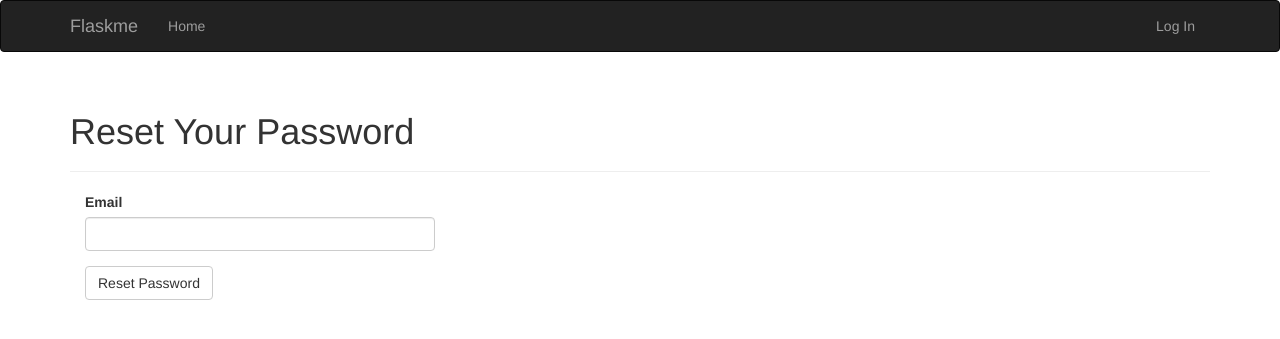
After one commit to dongchongle/flaskme, a Flask app: page /auth/reset in a window 1280 px wide. The commit adds this page. Shown: the top 339 px of the page. Run offline with Flask 2, Linux system fonts and the light colour scheme; some libraries are stand-ins or nearby versions.

Commit message:
Password resets

```diff
--- a/app/auth/forms.py
+++ b/app/auth/forms.py
@@ -30,3 +30,18 @@ class ChangePasswordForm(Form):
     password = PasswordField('New password', validators=[Required(), EqualTo('password2', message='Passwords must match')])
     password2 = PasswordField('Confirm new password', validators=[Required()])
     submit = SubmitField('Update Password')
+
+class PasswordResetRequestForm(Form):
+    email = StringField('Email', validators=[Required(), Length(1, 64), Email()])
+    submit = SubmitField('Reset Password')
+
+
+class PasswordResetForm(Form):
+    email = StringField('Email', validators=[Required(), Length(1, 64), Email()])
+    password = PasswordField('New Password', validators=[Required(), EqualTo('password2', message='Password must match')])
+    password2 = PasswordField('Confirm password', validators=[Required()])
+    submit = SubmitField('Reset Password')
+
+    def validate_email(self, field):
+        if User.query.filter_by(email=field.data).first() is None:
+            raise ValidationError('Unknow email address.')
--- a/app/auth/views.py
+++ b/app/auth/views.py
@@ -4,7 +4,7 @@ from . import auth
 from .. import db
 from ..models import User
 from ..email import send_email
-from .forms import LoginForm, RegistrationForm, ChangePasswordForm
+from .forms import LoginForm, RegistrationForm, ChangePasswordForm, PasswordResetForm, PasswordResetRequestForm
 
 @auth.before_app_request
 def before_request():
@@ -83,3 +83,33 @@ def change_password():
         else:
             flash('Invalid password.')
     return render_template("auth/change_password.html", form=form)
+
+@auth.route('/reset', methods=['GET','POST'])
+def password_reset_request():
+    if not current_user.is_anonymous:
+        return redirect(url_for('main.index'))
+    form = PasswordResetRequestForm()
+    if form.validate_on_submit():
+        user = User.query.filter_by(email=form.email.data).first()
+        if user:
+            token = user.generate_reset_token()
+            send_email(user.email, 'Reset Your Password', 'auth/email/reset_password', user=user, token=token, next=request.args.get('next'))
+        flash('An email with instructions to reset your password has been sent to you.')
+        return redirect(url_for('auth.login'))
+    return render_template('auth/reset_password.html', form=form)
+
+@auth.route('/reset/<token>', methods=['GET', 'POST'])
+def password_reset(token):
+    if not current_user.is_anonymous:
+        return redirect(url_for('main.index'))
+    form = PasswordResetForm()
+    if form.validate_on_submit():
+        user = User.query.filter_by(email=form.email.data).first()
+        if user is None:
+            return redirect(url_for('main.index'))
+        if user.reset_password(token, form.password.data):
+            flash('Your password has been updated.')
+            return redirect(url_for('auth.login'))
+        else:
+            return redirect(url_for('main.index'))
+    return render_template('auth/reset_password.html', form=form)
--- a/app/templates/auth/login.html
+++ b/app/templates/auth/login.html
@@ -10,6 +10,7 @@
 <div class="col-md-4">
   {{ wtf.quick_form(form) }}
   <br>
+  <p>Forgot your password? <a href="{{ url_for('auth.password_reset_request') }}">Click here to reset it.</a></p>
   <p>New user?<a href="{{ url_for('auth.register') }}">Click here to register</a>.</p>
 </div>
 {% endblock %}
--- /dev/null
+++ b/app/templates/auth/reset_password.html
@@ -0,0 +1,13 @@
+{% extends "base.html" %}
+{% import "bootstrap/wtf.html" as wtf %}
+
+{% block title %}Flasky - Password Reset{% endblock %}
+
+{% block page_content %}
+<div class="page-header">
+    <h1>Reset Your Password</h1>
+</div>
+<div class="col-md-4">
+    {{ wtf.quick_form(form) }}
+</div>
+{% endblock %}
```
Also changed, not shown: app/models.py (+16 -0 lines), app/templates/auth/email/reset_password.html (added, +8 -0 lines), app/templates/auth/email/reset_password.txt (added, +13 -0 lines), tests/test_user_model.py (+18 -0 lines).
